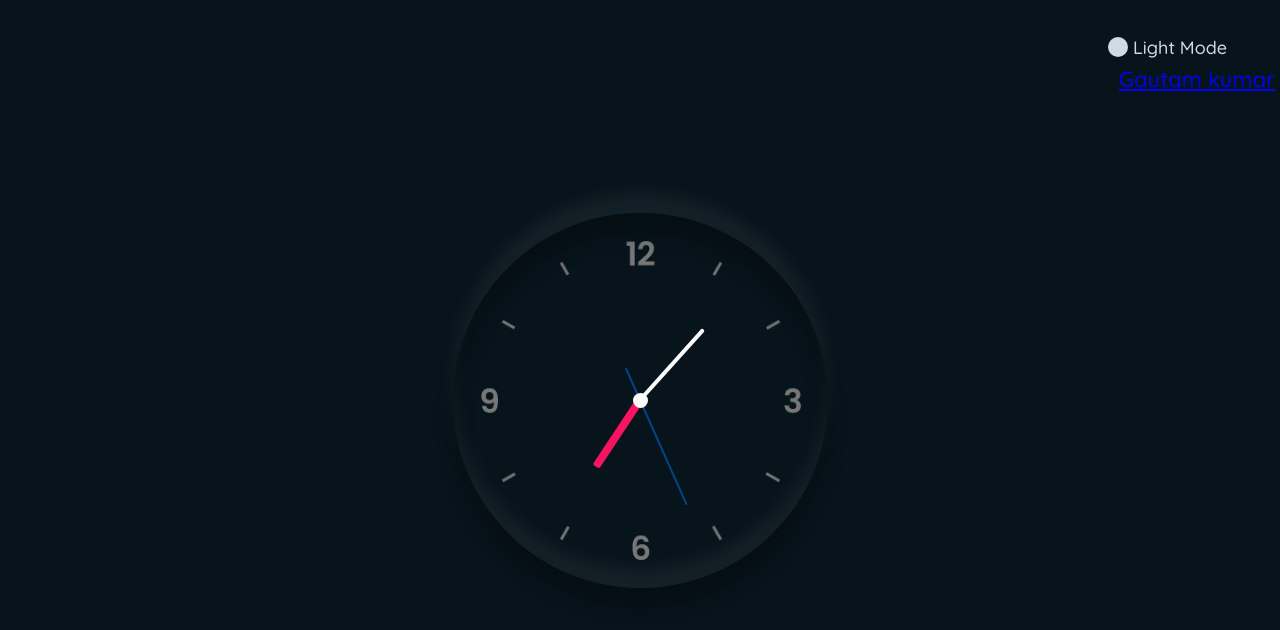
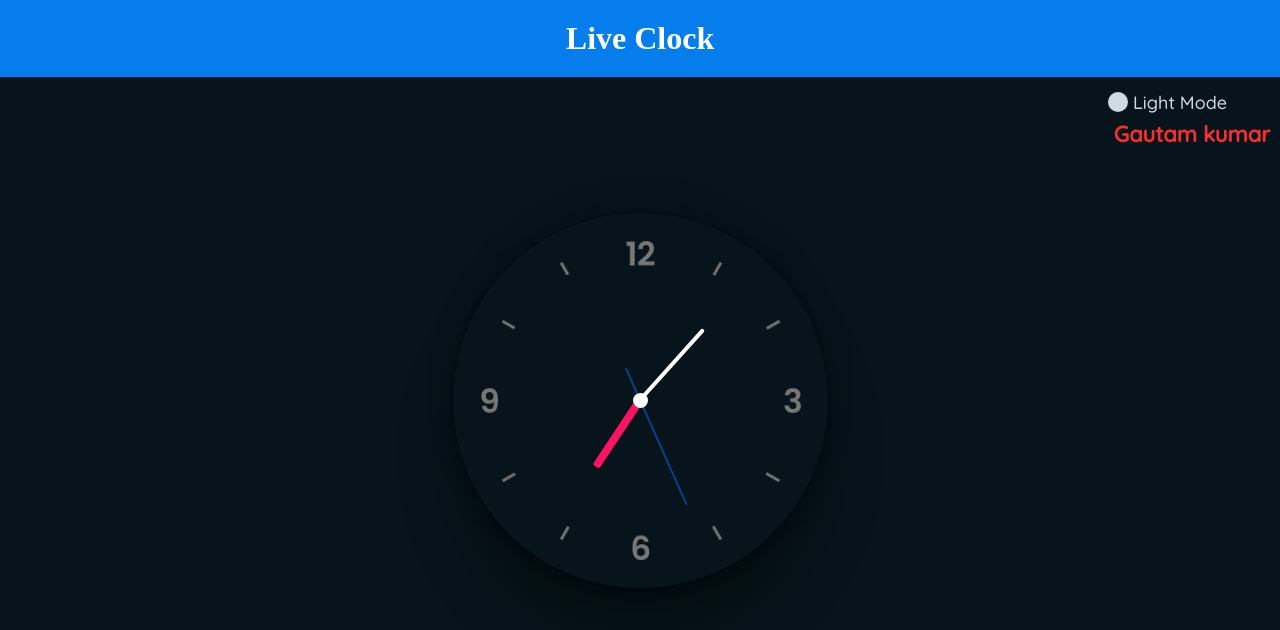
Before and after one commit to gautamprajapat8/clock, a plain HTML site: page index.html in a window 1280 px wide. Drawn offline with Linux system fonts and the light colour scheme.

Commit message:
new update

```diff
--- a/CSS/main.css
+++ b/CSS/main.css
@@ -22,7 +22,17 @@ body.light {
     background: #d1dae3;
 }
 
-
+#lc
+{
+    position: fixed;
+    top: 0px;
+    padding: 20px;
+    color: white;
+    font-weight: bold;
+    width: 100%;
+    text-align: center;
+    background-color: #057dec;
+}
 .clock {
     width: 375px;
     height: 375px;
@@ -32,11 +42,7 @@ body.light {
     background: url(../clock.png);
     background-size: cover;
     border: 4px;
-    /* box-shadow: 15px 15px 15px rgba(255, 255, 255, 0.5); */
-    box-shadow: 0em -1.2em 1.2em rgba(255, 255, 255, 0.06),
-                inset 0em -1.2em 1.2em rgba(255, 255, 255, 0.06),
-                0em 1.2em 1.2em rgba(0, 0, 0, 0.3),
-                inset 0em 1.2em 1.2em rgba(0, 0, 0, 0.3);
+    box-shadow: rgba(0, 0, 0, 0.25) 0px 54px 55px, rgba(0, 0, 0, 0.12) 0px -12px 30px, rgba(0, 0, 0, 0.12) 0px 4px 6px, rgba(0, 0, 0, 0.17) 0px 12px 13px, rgba(0, 0, 0, 0.09) 0px -3px 5px;
     border-radius: 50%;
 }
 
@@ -188,12 +194,25 @@ body.light .toggleClass:before {
 
 .me{
     position: absolute;
-    top:65px;
+    top:120px;
     right: 5px;
-
     font-size: 22px;
-    color: #de182c;
+    font-weight: bold;
     font-family: 'Quicksand', sans-serif;
-
+    right: 10px;
 
 }
+.me >a:hover
+{
+    color: #0fe233;
+}
+.me > a
+{
+    text-decoration: none;
+    color: #f72f2f;
+}
+#toggl
+{
+    position: fixed;
+    top: 90px;
+}
--- a/index.html
+++ b/index.html
@@ -11,6 +11,7 @@
 </head>
 
 <body>
+    <h1 id="lc">Live Clock</h1>
     <div class="clock">
 
         <div class="hour">
@@ -31,9 +32,9 @@
             </div>
         </div>
 
-        <div class="me"> <a href="https://gautamprajapat8.github.io/index/" target="_blank">Gautam kumar</a></div>
+        <div class="me"> <a href="https://gautamprajapat8.github.io/" target="_blank">Gautam kumar</a></div>
     </div>
-    <div class="toggleClass" onclick="toggleClass()"></div>
+    <div class="toggleClass" onclick="toggleClass()" id="toggl"></div>
     <script src="JS/main.js"></script>
 
 </body>
```
Also changed, not shown: index_1.html (deleted, +0 -39 lines).
